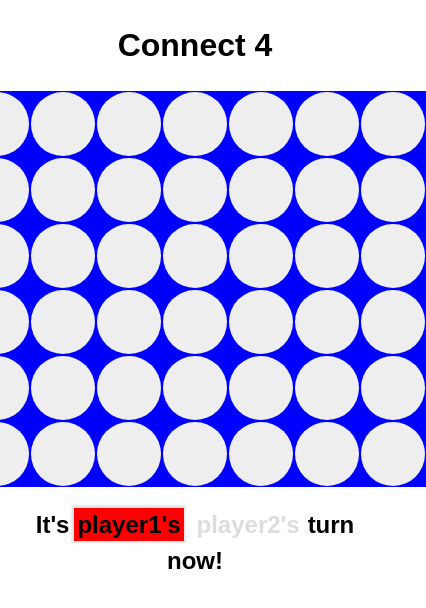
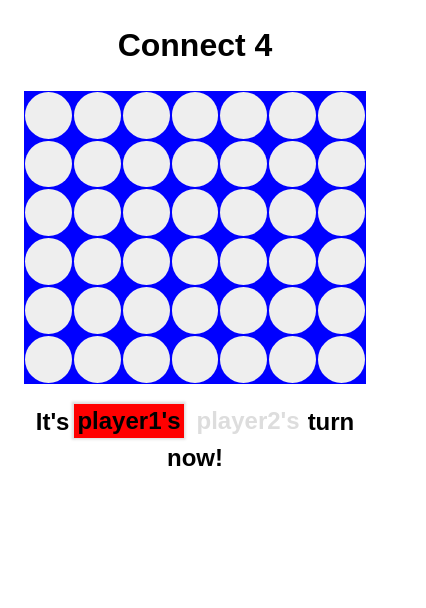
Before and after one commit to zachblume/craniometrix-takehome-zb, a React (Create React App) app: page / in a window 390 px wide. Shown: the top 608 px of the page, 426 px wide, since content can reach past the window. Built offline with nearby package versions, Linux system fonts and the light colour scheme.

Commit message:
mobile sizing fix with vw

```diff
--- a/src/styles.css
+++ b/src/styles.css
@@ -21,8 +21,10 @@ body {
 }
 
 .tile {
-    height: 4rem;
-    width: 4rem;
+    height: 12vw;
+    width: 12vw;
+    max-width: 5rem;
+    max-height: 5rem;
     display: block;
     font-size: 1rem;
     border: 0px solid #eee;
```
